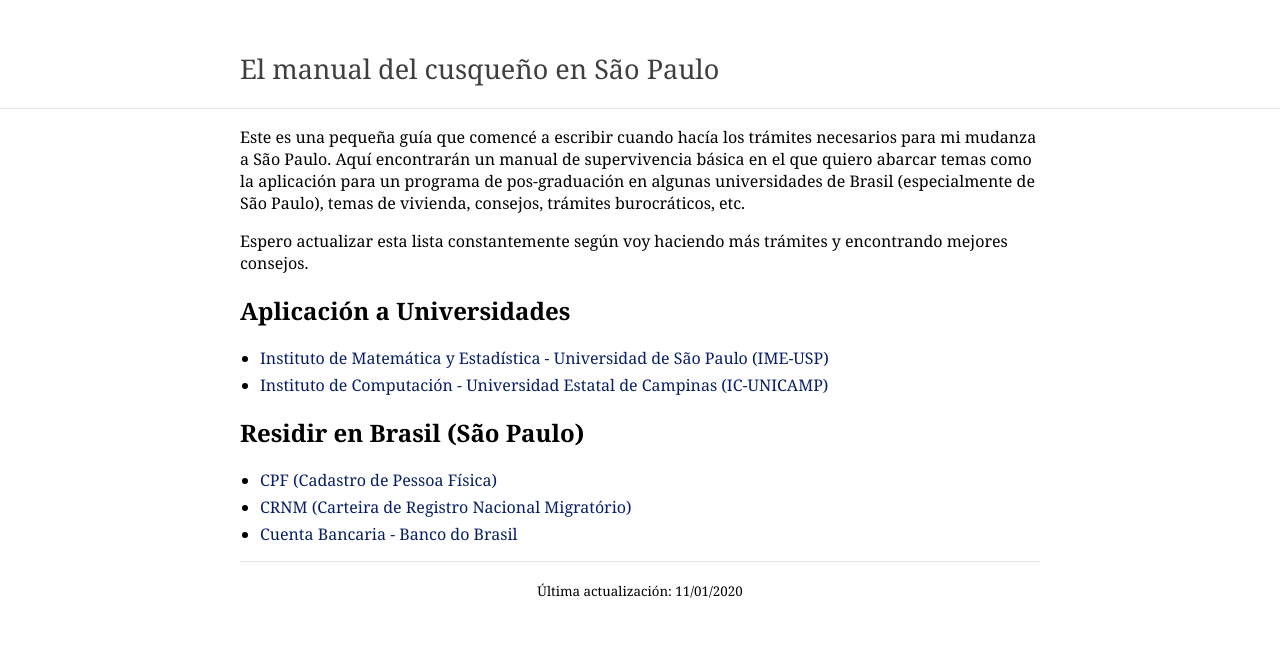
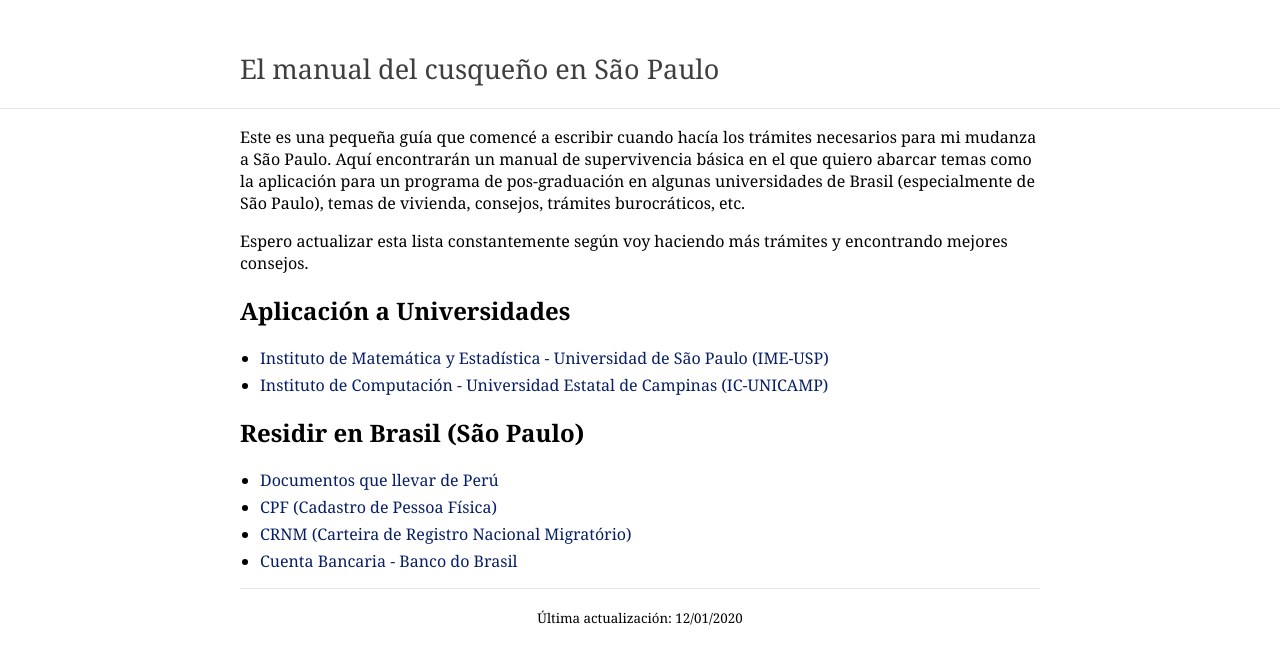
Before and after one commit to WozMit/wozmit.github.io, a Jekyll site: the page built from pages/guide.md, in a window 1280 px wide. Shown: the top 664 px of the page. Built offline with Jekyll 4.4.1, drawn with Linux system fonts in a browser that asks for light colours.

Commit message:
docs from peru

```diff
--- a/pages/guide.md
+++ b/pages/guide.md
@@ -2,7 +2,7 @@
 title: El manual del cusqueño en São Paulo
 layout: oxv_manual
 permalink: /guide
-footer: 'Última actualización: 11/01/2020'
+footer: 'Última actualización: 12/01/2020'
 ---
 
 Este es una pequeña guía que comencé a escribir cuando hacía los trámites necesarios para mi mudanza a São Paulo. Aquí encontrarán un manual de supervivencia básica en el que quiero abarcar temas como la aplicación para un programa de pos-graduación en algunas universidades de Brasil (especialmente de São Paulo), temas de vivienda, consejos, trámites burocráticos, etc.
@@ -16,6 +16,7 @@
 
 ## Residir en Brasil (São Paulo)
 
+* [Documentos que llevar de Perú](docsfromperu)
 * [CPF (Cadastro de Pessoa Física)](cpf)
 * [CRNM (Carteira de Registro Nacional Migratório)](crnm)
 * [Cuenta Bancaria - Banco do Brasil](https://www.google.com/)
```
